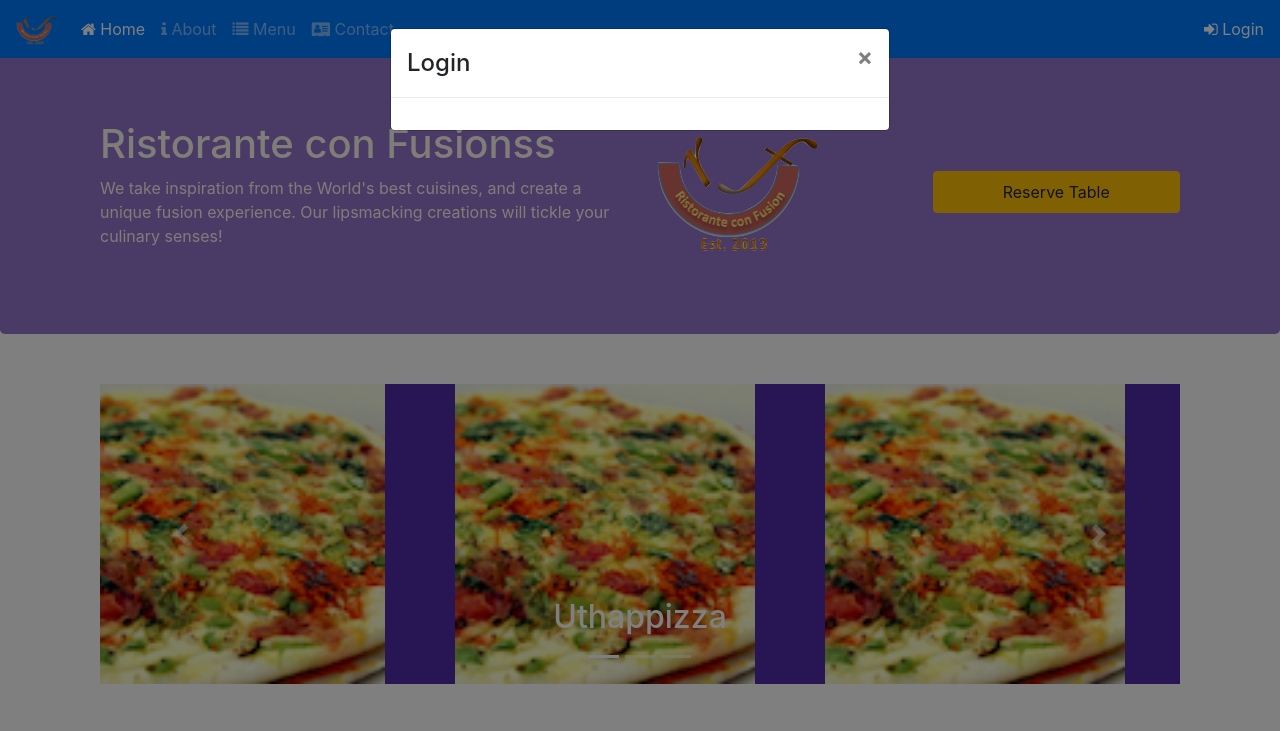
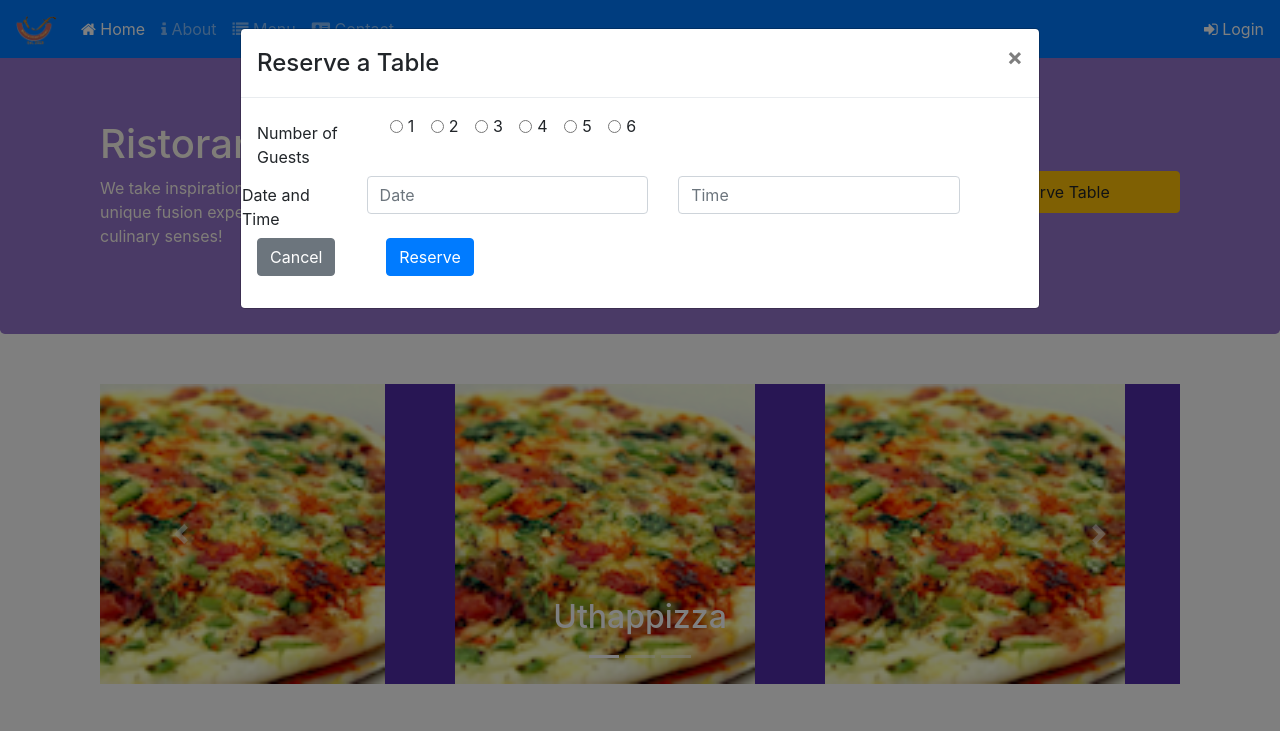
Before and after one commit to hamzaelmorabit/bootstrapCoursera, a website: page index.html in a window 1280 px wide. Both pictures are taken after a click on the link "Login". Shown: the top 731 px of the page. Drawn offline with nearby package versions, Linux system fonts and the light colour scheme.

Commit message:
add Reserve table

```diff
--- a/index.html
+++ b/index.html
@@ -83,16 +83,147 @@
     </nav>
 
     <!-- Modal -->
-    <div class="modal fade" role="dialog" id="loginModal">
-      <div class="modal-dialog" role="content">
+
+    <div id="loginModal" class="modal fade" role="dialog">
+      <div class="modal-dialog modal-lg" role="content">
+        <!-- Modal content-->
         <div class="modal-content">
           <div class="modal-header">
-            <h4 class="modal-title">Login</h4>
+            <h4 class="modal-title">Reserve a Table</h4>
             <button type="button" class="close" data-dismiss="modal">
               &times;
             </button>
           </div>
-          <div class="modal-body"></div>
+          <div class="modal-body">
+
+
+
+
+              <div class="form-group row">
+                <label class="col-md-2 col-form-label" for="number-guest"
+                  >Number of Guests</label
+                >
+                <div class="col-10">
+                  <div class="form-check form-check-inline">
+                    <input
+                      class="form-check-input"
+                      type="radio"
+                      name="inlineRadioOptions"
+                      id="inlineRadio1"
+                      value="option2"
+                    />
+                    <label class="form-check-label" for="inlineRadio1">
+                      1</label
+                    >
+                  </div>
+                  <div class="form-check form-check-inline">
+                    <input
+                      class="form-check-input"
+                      type="radio"
+                      name="inlineRadioOptions"
+                      id="inlineRadio2"
+                      value="option2"
+                    />
+                    <label class="form-check-label" for="inlineRadio2">
+                      2</label
+                    >
+                  </div>
+                  <div class="form-check form-check-inline">
+                    <input
+                      class="form-check-input"
+                      type="radio"
+                      name="inlineRadioOptions"
+                      id="inlineRadio3"
+                      value="option2"
+                    />
+                    <label class="form-check-label" for="inlineRadio3">
+                      3</label
+                    >
+                  </div>
+                  <div class="form-check form-check-inline">
+                    <input
+                      class="form-check-input"
+                      type="radio"
+                      name="inlineRadioOptions"
+                      id="inlineRadio4"
+                      value="option2"
+                    />
+                    <label class="form-check-label" for="inlineRadio4">
+                      4</label
+                    >
+                  </div>
+                  <div class="form-check form-check-inline">
+                    <input
+                      class="form-check-input"
+                      type="radio"
+                      name="inlineRadioOptions"
+                      id="inlineRadio5"
+                      value="option2"
+                    />
+                    <label class="form-check-label" for="inlineRadio5">
+                      5</label
+                    >
+                  </div>
+                  <div class="form-check form-check-inline">
+                    <input
+                      class="form-check-input"
+                      type="radio"
+                      name="inlineRadioOptions"
+                      id="inlineRadio6"
+                      value="option2"
+                    />
+                    <label class="form-check-label" for="inlineRadio6">
+                      6</label
+                    >
+                  </div>
+                </div>
+
+                <div class="row">
+                  <label for="date" class="col-md-2 col-form-label">
+                    Date and Time
+                  </label>
+                  <div class="col-12 col-md-5">
+                    <input
+                      class="form-control"
+                      id="date"
+                      type="text"
+                      name="date"
+                      placeholder="Date"
+                    />
+                  </div>
+                  <div class="col-12 col-md-5">
+                    <input
+                      class="form-control"
+                      id="time"
+                      type="text"
+                      name="time"
+                      placeholder="Time"
+                    />
+                  </div>
+                </div>
+                <div class="container">
+                  <div class="form-row">
+                    <div class="col-12 col-md-2">
+                      <button type="submit"
+                       data-dismiss="modal"
+                      class="btn btn-secondary">
+                         Cancel
+                      </button>
+                    </div>
+                  <div class="col-12 col-md-2">
+                      <button type="submit"
+
+                      class="btn btn-primary">
+                         Reserve
+                      </button>
+                    </div>
+                  </div>
+                </div>
+              </div>
+
+
+            </form>
+          </div>
         </div>
       </div>
     </div>
```
